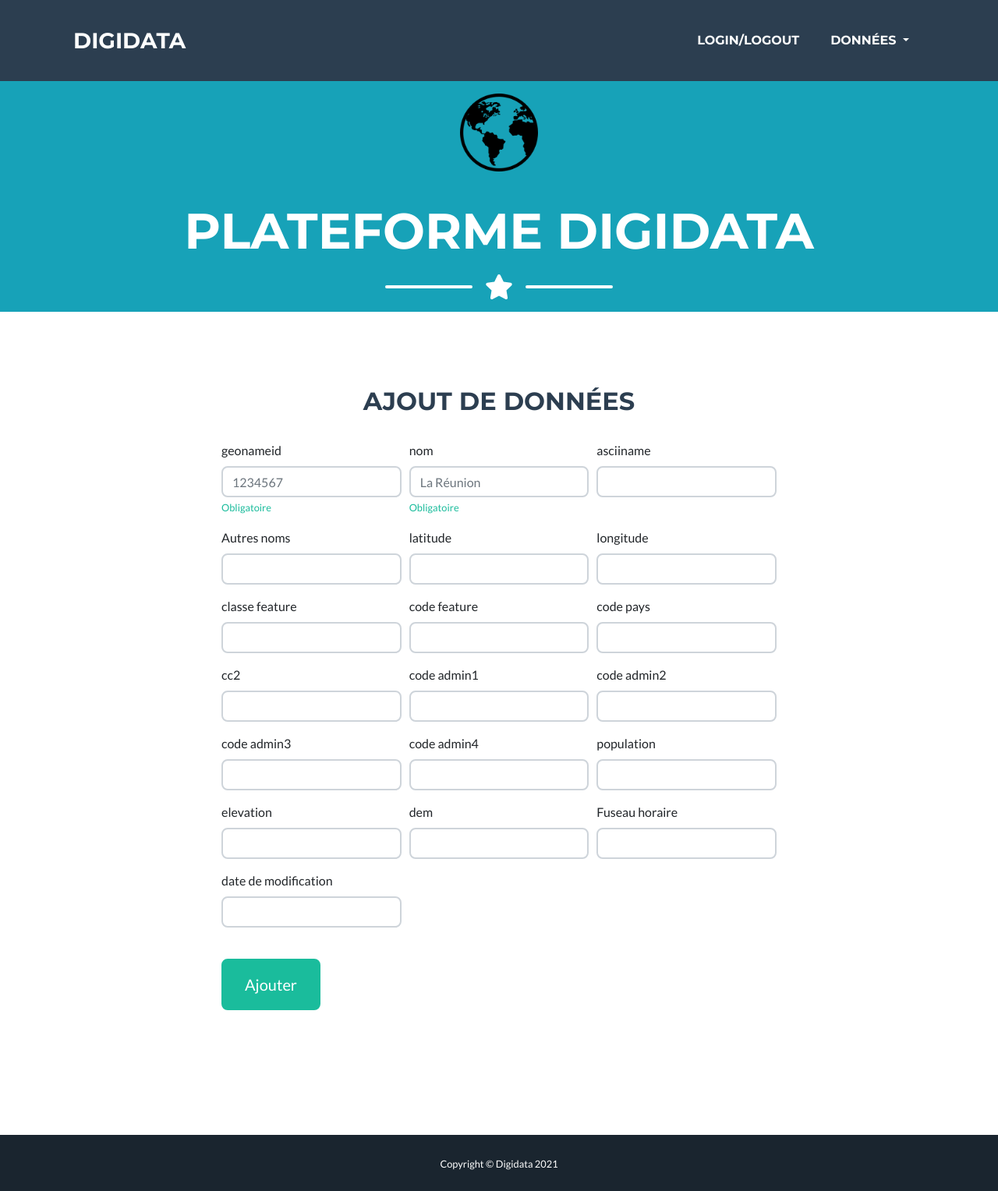
After one commit to camille-rey-taffin/projet_tecweb_1, a Flask app: template frontend/templates/dataAdd.html in a window 1280 px wide. The commit adds this page. Shown: the whole page at 78% size. Run offline with Flask 2, Linux system fonts and the light colour scheme; the template is opened without the code that fills it, so the values that code supplies are empty; parts of the project's set-up code (start-up, migrations or seed data) failed here and were passed over.

Commit message:
ajout page de création de données

```diff
--- a/frontend/static/js/script2.js
+++ b/frontend/static/js/script2.js
@@ -2,12 +2,12 @@ $(document).ready(function(){
   $("#advancedSearch").hide() ;
 
   $("#boutonRecherche").click(function(){
-    if ($("#boutonRecherche").attr("state") == "off"){
+    if ($("#boutonRecherche").html() == "Recherche avancée"){
+        $("#boutonRecherche").html("Recherche simple");
         $("#advancedSearch").show() ;
-        $("#boutonRecherche").attr("state","on");
     }
     else {
-      $("#boutonRecherche").attr("state","off");
+      $("#boutonRecherche").html("Recherche avancée");
       $("#advancedSearch").hide() ;
     }
 });
--- a/frontend/templates/base.html
+++ b/frontend/templates/base.html
@@ -6,8 +6,6 @@
         <meta name="description" content="" />
         <meta name="author" content="" />
         <title>Digidata</title>
-        <!-- Favicon-->
-        <link rel="icon" type="image/x-icon" href="assets/img/favicon.ico" />
         <!-- Font Awesome icons (free version)-->
         <script src="https://use.fontawesome.com/releases/v5.15.1/js/all.js" crossorigin="anonymous"></script>
         <!-- Google fonts-->
@@ -33,7 +31,7 @@
                             <a a class="nav-link py-3 px-0 px-lg-3 rounded js-scroll-trigger dropdown-toggle" href="#" role="button" id="dropdownMenuLink" data-toggle="dropdown" aria-haspopup="true" aria-expanded="false"> Données </a>
                             <div class="dropdown-menu" aria-labelledby="dropdownMenuLink">
                               <a class="dropdown-item" href="{{ url_for('datasearch') }}">Recherche</a>
-                              <a class="dropdown-item" href="/add">Ajout</a>
+                              <a class="dropdown-item" href="/data/add">Ajout</a>
                             </div>
                           </div>
                         </li>
--- /dev/null
+++ b/frontend/templates/dataAdd.html
@@ -0,0 +1,149 @@
+{% extends "base.html" %}
+{% block masthead %}
+<header class="masthead bg-info text-white text-center" style="max-height: 400px;padding:120px">
+    <div class="container d-flex align-items-center flex-column">
+        <!-- Masthead Avatar Image-->
+        <img class="masthead-avatar mb-5" style="width:100px; height:100px;" src="/static/img/globe.png" alt="" />
+        <!-- Masthead Heading-->
+        <h1 class="masthead-heading text-uppercase mb-0">Plateforme Digidata</h1>
+        <!-- Icon Divider-->
+        <div class="divider-custom divider-light">
+            <div class="divider-custom-line"></div>
+            <div class="divider-custom-icon"><i class="fas fa-star"></i></div>
+            <div class="divider-custom-line"></div>
+        </div>
+    </div>
+</header>
+{% endblock %}
+{% block content %}
+  <!-- Search Section-->
+  <section class="page-section" id="Login">
+      <div class="container">
+          <!-- Add Section Heading-->
+          <h2 class=" text-center text-uppercase text-secondary ">Ajout de données</h2>
+          <br/>
+          {% if geonameid_exists %}
+          <div class="alert alert-danger" role="alert">
+            Un élément de geonameid {{ geonameid_exists }} existe déjà
+          </div>
+            <br/>
+          {% endif %}
+          {% if geonameid_created %}
+            <div class="alert alert-success" role="alert">
+              L'élément <a href="/data/{{ created }}">{{ geonameid_created }}<a> a bien été créé.
+            </div>
+            <br/>
+          {% endif %}
+          <!-- Add Form-->
+          <div class="row">
+              <div class="col-lg-8 mx-auto">
+                  <form id="addForm" name="addForm" method="post" onsubmit="return confirm('Confirmer la création de données?');">
+                      <div class="form-row">
+                          <div class="form-group col-md-4">
+                              <label for="geonameid">geonameid</label>
+                              <input class="form-control" id="geonameid" name="geonameid" type="text" placeholder="1234567" required />
+                              <small id="emailHelp" class="form-text text-primary">Obligatoire</small>
+                          </div>
+                          <div class="form-group col-md-4">
+                              <label for="name">nom</label>
+                              <input class="form-control" id="name" name="name" type="text" placeholder="La Réunion" required />
+                              <small id="emailHelp" class="form-text text-primary">Obligatoire</small>
+                          </div>
+                          <div class="form-group col-md-4">
+                              <label for="asciiname">asciiname</label>
+                              <input class="form-control" id="asciiname" name="asciiname" type="text" placeholder="" />
+
+                          </div>
+                      </div>
+                      <div class="form-row">
+                          <div class="form-group col-md-4">
+                              <label for="alternatenames">Autres noms</label>
+                              <input class="form-control" id="alternatenames" name="alternatenames" type="text" placeholder=""/>
+                          </div>
+                          <div class="form-group col-md-4">
+                              <label for="latitude">latitude</label>
+                              <input class="form-control" id="latitude" name="latitude" type="text" placeholder="" />
+                          </div>
+                          <div class="form-group col-md-4">
+                              <label for="longitude">longitude</label>
+                              <input class="form-control" id="longitude" name="longitude" type="text" placeholder="" />
+                          </div>
+                      </div>
+                      <div class="form-row">
+                          <div class="form-group col-md-4">
+                              <label for="feature_class">classe feature</label>
+                              <input class="form-control" id="feature_class" name="feature_class" type="text" placeholder="" />
+                          </div>
+                          <div class="form-group col-md-4">
+                              <label for="feature_code">code feature</label>
+                              <input class="form-control" id="feature_code" name="feature_code" type="text" placeholder="" />
+                          </div>
+                          <div class="form-group col-md-4">
+                              <label for="country_code">code pays</label>
+                              <input class="form-control" id="country_code" name="country_code" type="text" placeholder="" />
+                          </div>
+                      </div>
+                      <div class="form-row">
+                          <div class="form-group col-md-4">
+                              <label for="cc2">cc2</label>
+                              <input class="form-control" id="cc2" name="cc2" type="text" placeholder="" />
+                          </div>
+                          <div class="form-group col-md-4">
+                              <label for="admin1_code">code admin1</label>
+                              <input class="form-control" id="admin1_code" name="admin1_code" type="text" placeholder="" />
+                          </div>
+                          <div class="form-group col-md-4">
+                              <label for="admin2_code">code admin2</label>
+                              <input class="form-control" id="admin2_code" name="admin2_code" type="text" placeholder="" />
+                          </div>
+                      </div>
+                      <div class="form-row">
+                          <div class="form-group col-md-4">
+                              <label for="admin3_code">code admin3</label>
+                              <input class="form-control" id="admin3_code" name="admin3_code" type="text" placeholder="" />
+                          </div>
+                          <div class="form-group col-md-4">
+                              <label for="admin4_code">code admin4</label>
+                              <input class="form-control" id="admin4_code" name="admin4_code" type="text" placeholder="" />
+                          </div>
+                          <div class="form-group col-md-4">
+                              <label for="population">population</label>
+                              <input class="form-control" id="population" name="population" type="text" placeholder="" />
+                          </div>
+                      </div>
+                      <div class="form-row">
+                          <div class="form-group col-md-4">
+                              <label for="elevation">elevation</label>
+                              <input class="form-control" id="elevation" name="elevation" type="text" placeholder="" />
+                          </div>
+                          <div class="form-group col-md-4">
+                              <label for="dem">dem</label>
+                              <input class="form-control" id="dem" name="dem" type="text" placeholder="" />
+                          </div>
+                          <div class="form-group col-md-4">
+                              <label for="timezone">Fuseau horaire</label>
+                              <input class="form-control" id="timezone" name="timezone" type="text" placeholder="" />
+                          </div>
+                      </div>
+                      <div class="form-row">
+                          <div class="form-group col-md-4">
+                              <label for="modification_date">date de modification</label>
+                              <input class="form-control" id="modification_date" name="modification_date" type="text" placeholder="" />
+                          </div>
+                      </div>
+                      <br />
+
+                      <div id="success"></div>
+                      <div class="form-group"><button class="btn btn-primary btn-xl" id="loginButton" type="submit">Ajouter</button></div>
+
+                  </form>
+              </div>
+          </div>
+      </div>
+  </section>
+  <br/>
+  <br/>
+{% endblock %}
+
+
+-
--- a/frontend/templates/datasearch.html
+++ b/frontend/templates/datasearch.html
@@ -125,7 +125,7 @@
                       <div class="form-group"><button class="btn btn-primary btn-xl" id="submitButton" type="submit">Rechercher</button></div>
 
                   </form>
-                  <button class="btn btn-info" id="boutonRecherche" state="off">Paramètres avancés</button>
+                  <button class="btn btn-info" id="boutonRecherche">Recherche avancée</button>
               </div>
           </div>
       </div>
--- a/frontend/templates/login.html
+++ b/frontend/templates/login.html
@@ -62,7 +62,7 @@
           {% endif %}
 
           {% if login %}
-          <p class="lead" style="text-align: center"> Bonjour {{ prenom }} {{ nom }}, vous êtes bien connecté !</p>
+          <p class="lead" style="text-align: center"> Bonjour {{ prenom }} {{ nom }}, vous êtes bien connecté(e) !</p>
         <a href="{{ url_for('logout') }}">  <button class="btn btn-primary btn-xl"> Se déconnecter</button> </a>
           {% endif %}
       </div>
```
Also changed, not shown: frontend/frontend.py (+78 -6 lines), 1 other file.
